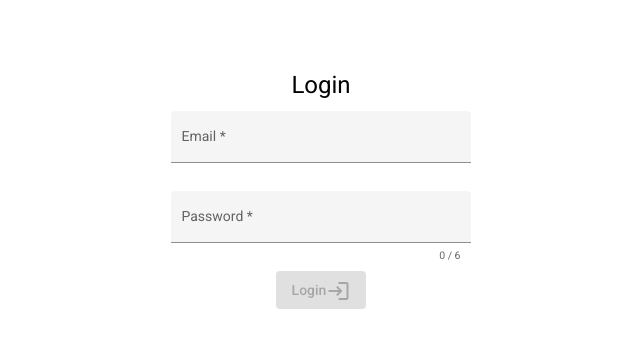
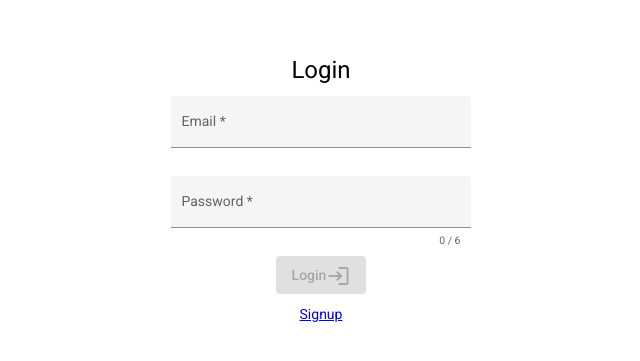
Before and after one commit to StormValen/fitness-app, an Angular app: page /login in a window 1280 px wide. Shown: the part 211-572 px from the top of the page, without its empty margins (319-959 px from the left). Built offline with nearby package versions, Linux system fonts and the light colour scheme.

Commit message:
(feat) link on login page to signup

```diff
--- a/src/app/components/auth/login/login.component.html
+++ b/src/app/components/auth/login/login.component.html
@@ -38,5 +38,6 @@
             <span>Login</span>
             <mat-icon>login</mat-icon>
         </button>
+        <a href="http://localhost:4200/signup">Signup</a>
     </form>
 </section>
```
